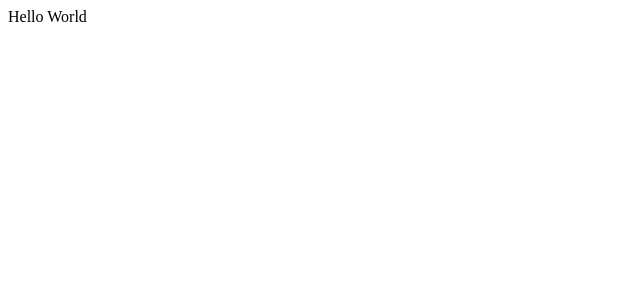
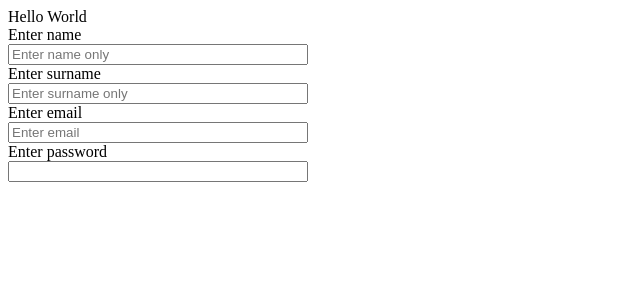
Before and after one commit to OliverVermeulen/php-oop-booking-app, a PHP site: page / in a window 1280 px wide. Before the commit the part shown is almost empty. Shown: the top 300 px of the page, without its empty margins (0-640 px from the left). Run offline with PHP 8.4, Linux system fonts and the light colour scheme.

Commit message:
adding in form and css

```diff
--- a/index.php
+++ b/index.php
@@ -1,2 +1,29 @@
 <?php
 echo "Hello World";
+?>
+
+<!DOCTYPE html>
+<html lang="en">
+<head>
+    <meta charset="UTF-8">
+    <meta http-equiv="X-UA-Compatible" content="IE=edge">
+    <meta name="viewport" content="width=device-width, initial-scale=1.0">
+    <title>Sign In</title>
+    <link rel="stylesheet" href="style.css">
+</head>
+<body>
+    <form action="#" method="post" class="sign-in-form">
+        <label for="name">Enter name</label>
+        <input type="text" name="name" placeholder="Enter name only" required>
+
+        <label for="surname">Enter surname</label>
+        <input type="text" name="surname" placeholder="Enter surname only" required>
+
+        <label for="email">Enter email</label>
+        <input type="text" name="surname" placeholder="Enter email" required>
+
+        <label for="password">Enter password</label>
+        <input type="password" name="password" maxlength="20" required>
+    </form>
+</body>
+</html>
--- /dev/null
+++ b/style.css
@@ -0,0 +1,5 @@
+.sign-in-form {
+    display: flex;
+    flex-direction: column;
+    width: 300px;
+}
```
